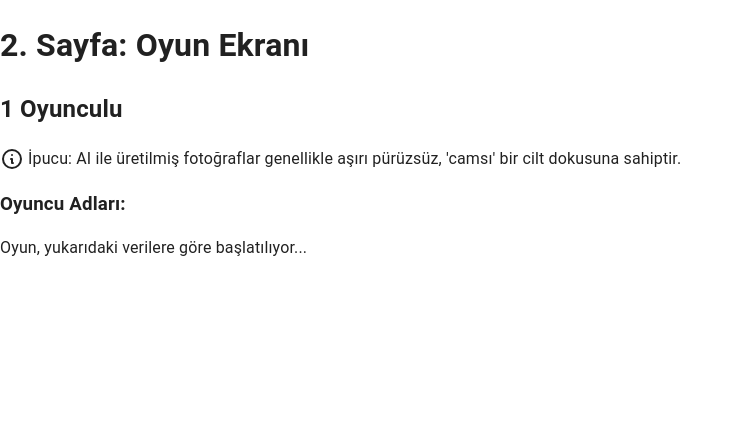
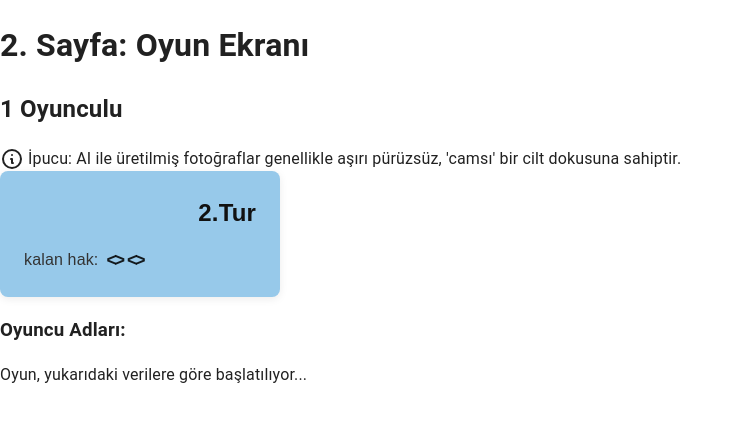
Before and after one commit to Grkn02/1030510590_BS435_WebProgramlama, a React (Vite) app: page /game in a window 1280 px wide. Shown: the top 422 px of the page, without its empty margins (0-743 px from the left). Built offline with nearby package versions, Linux system fonts and the light colour scheme.

Commit message:
GameInfoCard komponenti eklendi. Oyuncu ve oyun bilgisini gösteren komponent.

```diff
--- /dev/null
+++ b/src/pages/GamePage/GameInfoCard/GameInfoCard.styles.css
@@ -0,0 +1,61 @@
+/* Ana Kart Kutusu */
+.game-info-card {
+  background-color: #97c9ea;
+  padding: 1.5rem;       /* Geniş iç boşluk */
+  border-radius: 8px;    /* Hafif yuvarlatılmış köşeler */
+  box-shadow: 0 2px 8px rgba(0, 0, 0, 0.08); /* Modern, yumuşak gölge */
+  min-width: 280px;
+  max-width: 280px;
+  display: flex;
+  flex-direction: column;
+  gap: 1rem;             /* Alt ve üst satır arası boşluk */
+  font-family: sans-serif;
+}
+
+/* Üst Satır (Oyuncu ve Tur) */
+.card-header {
+  display: flex;
+  justify-content: space-between;
+  align-items: center;
+}
+
+.player-label,
+.turn-label {
+  font-size: 1.5rem;     /* Büyük ve okunaklı */
+  font-weight: 600;      /* Kalın font */
+  color: #111;
+  max-width: 150px;
+  white-space: nowrap;
+  overflow: hidden;
+  text-overflow: ellipsis;       /* Koyu siyah */
+}
+
+/* Alt Satır (Kalan Hak) */
+.card-footer {
+  display: flex;
+  align-items: center;
+  gap: 0.5rem;
+}
+
+.rights-label {
+  font-size: 1rem;
+  font-weight: 500;
+  color: #333;
+}
+
+.rights-wrapper {
+  display: flex;
+  gap: 4px;
+}
+
+.right-icon {
+  font-weight: bold;
+  font-size: 1.1rem;
+  letter-spacing: -2px; /* Sembolleri birbirine biraz yaklaştırır */
+}
+
+.no-rights {
+  color: #e63946;
+  font-size: 0.9rem;
+  font-weight: bold;
+}
--- /dev/null
+++ b/src/pages/GamePage/GameInfoCard/GameInfoCard.tsx
@@ -0,0 +1,36 @@
+import './GameInfoCard.styles.css';
+
+
+type GameInfoCardProps = {
+  currentPlayer: string;
+  currentTurn: number;
+  remainingRights: number;
+};
+
+const GameInfoCard = ({ currentPlayer, currentTurn, remainingRights }: GameInfoCardProps) => {
+
+  // Hakları ikon/sembol olarak listelemek için yardımcı mantık
+  const rightsContent = Array.from({ length: remainingRights }).map((_, index) => (
+    <span key={index} className="right-icon">
+      &lt;&gt; {/* Görseldeki < > sembolü */}
+    </span>
+  ));
+
+  return (
+    <div className="game-info-card">
+      <div className="card-header">
+        <span className="player-label">{currentPlayer}</span>
+        <span className="turn-label">{currentTurn}.Tur</span>
+      </div>
+
+      <div className="card-footer">
+        <span className="rights-label">kalan hak:</span>
+        <div className="rights-wrapper">
+          {remainingRights > 0 ? rightsContent : <span className="no-rights">Yok</span>}
+        </div>
+      </div>
+    </div>
+  );
+};
+
+export default GameInfoCard;
--- a/src/pages/GamePage/GamePage.tsx
+++ b/src/pages/GamePage/GamePage.tsx
@@ -1,6 +1,7 @@
-import { useEffect } from 'react';
+
 import { useGame } from '../../contexts/GameContext';
 import InfoHint from './InfoHint/InfoHint';
+import GameInfoCard from './GameInfoCard/GameInfoCard';
 
 
 
@@ -22,6 +23,8 @@ function GamePage() {
 
        <InfoHint intervalDuration={6000} />
 
+       <GameInfoCard currentPlayer={playerNames[0]} currentTurn={2} remainingRights={2} />
+
 
 
       <h3>Oyuncu Adları:</h3>
```
Also changed, not shown: src/pages/GamePage/TurnIndicator/TurnIndicator.styles.ts (deleted), src/pages/GamePage/TurnIndicator/TurnIndicator.tsx (deleted).
